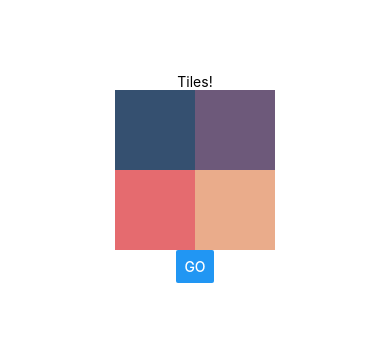
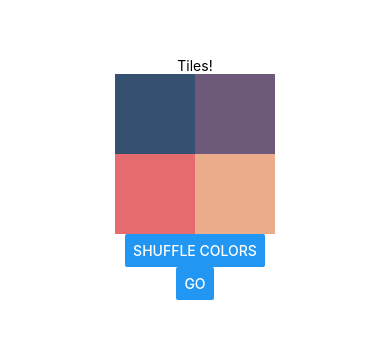
Before and after one commit to rise-erpelding/rn-colors, a React Native app: screen / in a window 390 px wide. Shown: the part 244-582 px from the top of the page. Built offline with nearby package versions, Linux system fonts and the light colour scheme.

Commit message:
feat: add shuffle colors button

```diff
--- a/src/components/Landing.tsx
+++ b/src/components/Landing.tsx
@@ -14,6 +14,10 @@ export const Landing = () => {
     console.log('making grid')
   }
 
+  const shuffleColors = () => {
+    console.log('shuffle colors')
+  }
+
   return (
     <View style={styles.container}>
       <Text>Tiles!</Text>
@@ -21,6 +25,7 @@ export const Landing = () => {
         colors={colors}
       />
       {/* difficulty controls here */}
+      <Button title="Shuffle Colors" onPress={shuffleColors}></Button>
       <Button title="Go" onPress={makeGrid}></Button>
     </View>
   );
```
